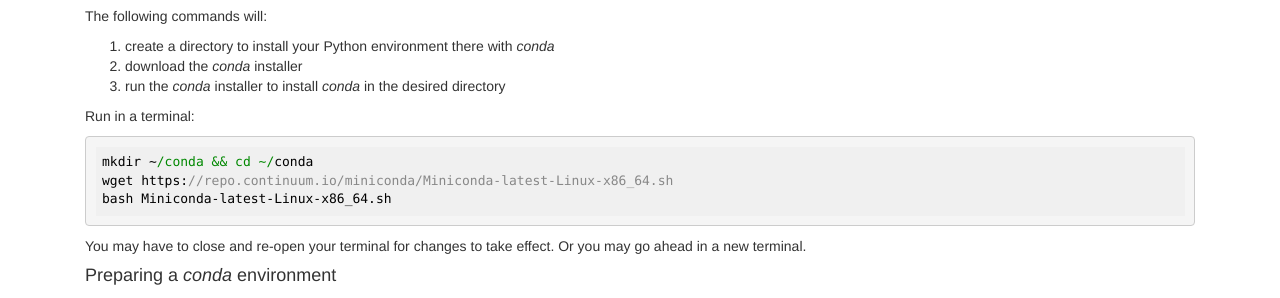
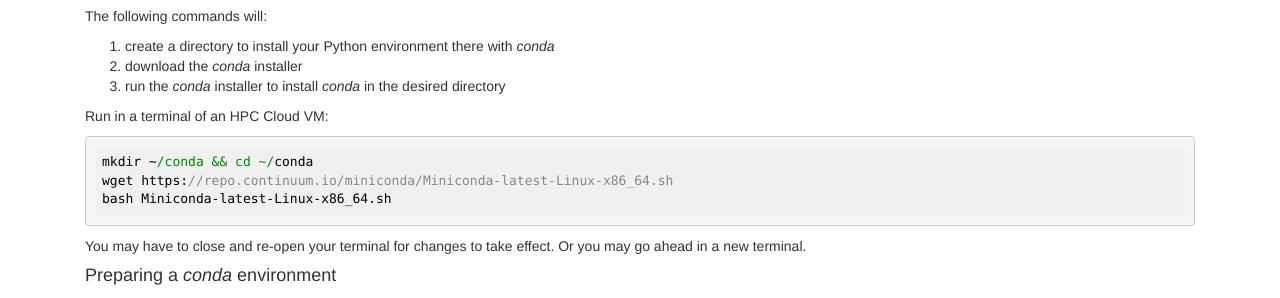
Before and after one commit to sara-nl/clouddocs, a Jekyll site: the page built from xmlrpc-start.markdown, in a window 1280 px wide and 900 px high, scrolled down 1016 px. Shown: the part 152-450 px from the top of the window. Built offline with Jekyll 4.4.1, drawn with Linux system fonts in a browser that asks for light colours; nearby versions of some CDN libraries.

Commit message:
clarify access terminal

````diff
--- a/xmlrpc-start.markdown
+++ b/xmlrpc-start.markdown
@@ -55,7 +55,7 @@ The following commands will:
 2. download the _conda_ installer
 3. run the _conda_ installer to install _conda_ in the desired directory
 
-Run in a terminal:
+Run in a terminal of an HPC Cloud VM:
 
 ```sh
 mkdir ~/conda && cd ~/conda
````
